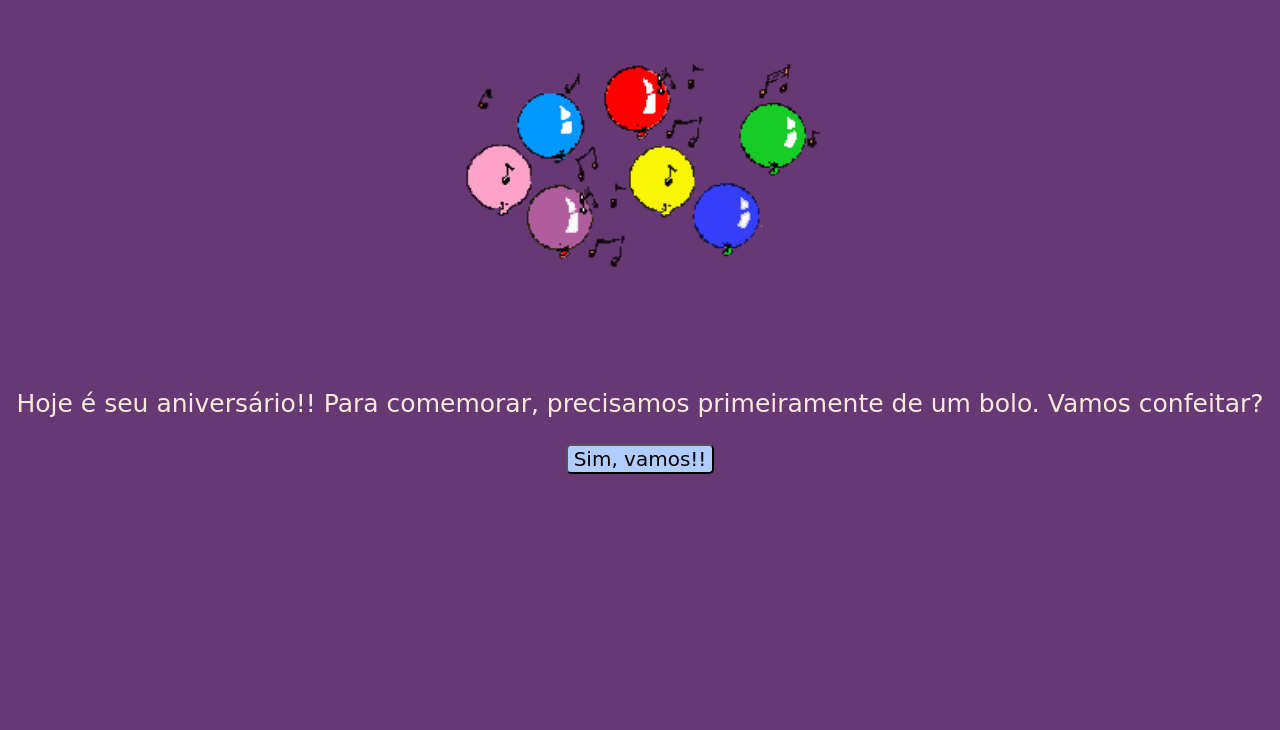
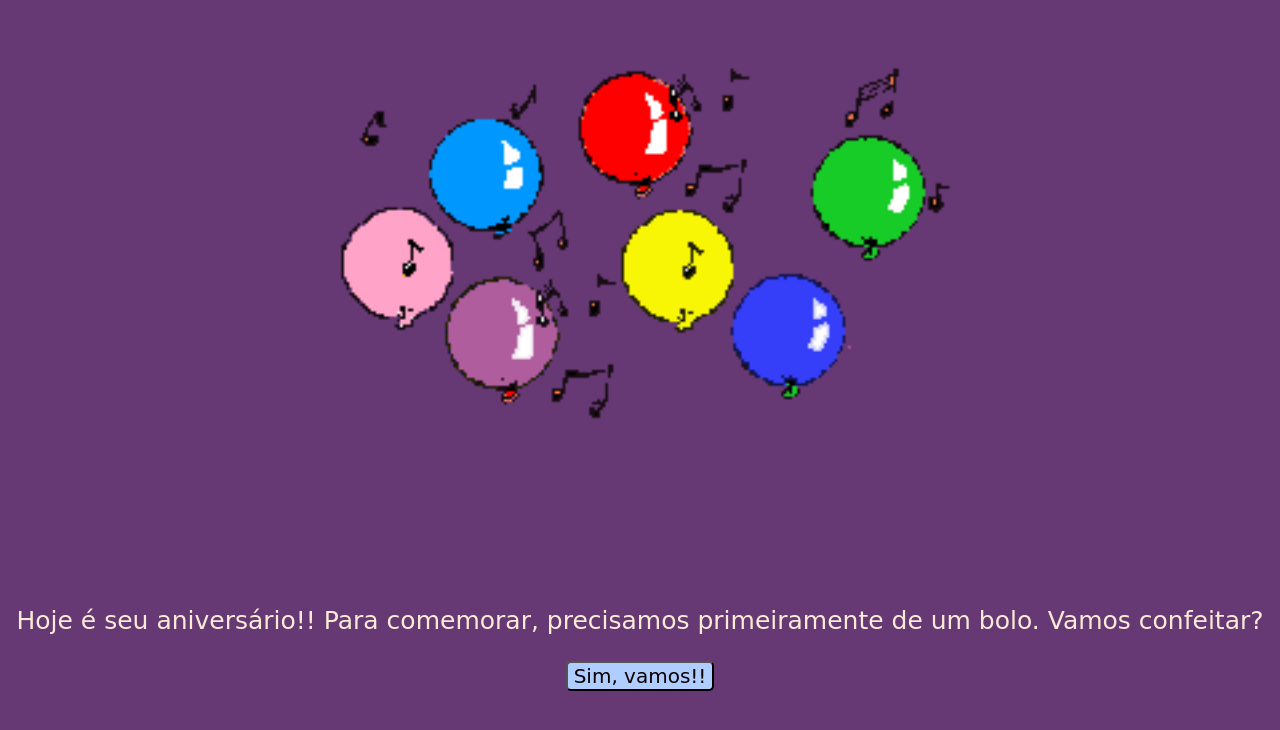
Before and after one commit to MoonMiru/Fazendo-Bolo, a plain HTML site: page index.html in a window 1280 px wide. Drawn offline with Linux system fonts and the light colour scheme.

Commit message:
Update style.css

```diff
--- a/style.css
+++ b/style.css
@@ -18,6 +18,7 @@ button {
     font-size: 20px;
     cursor: pointer;
     align-items: center;
+    margin-bottom: 50px;
 }
 
 .passo {
@@ -32,12 +33,13 @@ main {
     text-align: center;
     max-width: 100%;
     padding-top: 50px;
+
 }
 
 img {
-    max-height: 300px;
+
     border-radius: 5px;
-    width: 70vw;
+    width: 50vw;
     object-fit: contain;
 }
 
```
